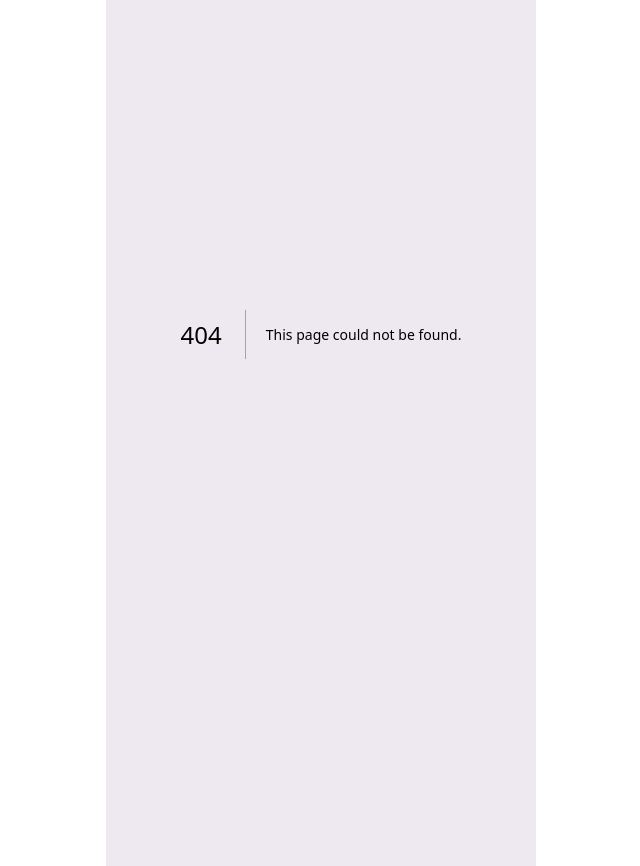
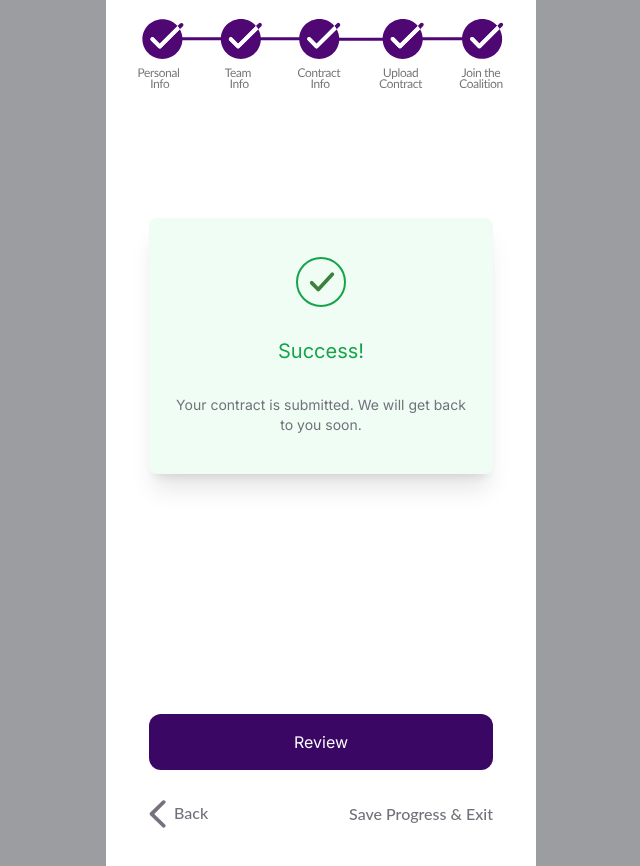
Before and after one commit to Alex-dev7/chatbot-frontend, a Next.js app: page /form/step8/step10 in a window 1280 px wide. Before the commit this address had no page. Shown: the whole page, without its empty margins (319-959 px from the left). Built offline with nearby package versions, Linux system fonts and the light colour scheme.

Commit message:
context api implementation

```diff
--- a/src/app/form/components/Nav.tsx
+++ b/src/app/form/components/Nav.tsx
@@ -18,7 +18,7 @@ function Nav() {
         '/form/step7': '/secondCheck.svg',
         '/form/step8': '/thirdCheck.svg',
         '/form/step9': '/fourthCheck.svg',
-        '/form/step10': '/fifthCheck.svg',
+        '/form/step8/step10': '/fifthCheck.svg',
     }
 
   return (
--- a/src/app/form/layout.tsx
+++ b/src/app/form/layout.tsx
@@ -1,3 +1,4 @@
+import FileContextProvider from "@/context/FileContext";
 import Nav from "./components/Nav";
 
 
@@ -10,7 +11,9 @@ export default function FormLayout({
     <>
         <div className="h-full pt-20 pb-5 flex flex-col justify-between bg-[#FFF]">
         <Nav />
-            {children}
+        <FileContextProvider>
+           {children}
+        </FileContextProvider>
         </div>
     </>
 
--- a/src/app/form/step10/page.tsx
+++ /dev/null
@@ -1,35 +0,0 @@
-import Image from "next/image"
-import Link from "next/link";
-
-export default function Step10() {
-
-
-
-  return (
-    <>
-      <div className="w-[80%] h-full mx-auto py-[30%]  ">
-            <div className="w-full   flex flex-col  place-content-center place-items-center ">
-                <div className="flex flex-col  items-center justify-around w-full h-64 p-6 shadow-xl rounded-lg bg-green-50 ">
-                    <Image width={50} height={50} src="/check.svg" alt="check icon" className="rounded-full border-2 border-green-600" />
-                    <h2 className="text-xl font-normal text-green-600">Success!</h2>
-                    <p className="text-zinc-500 text-sm text-center">Your contract is submitted. We will get back to you soon.</p>
-                </div>
-                <Link href={'/form/step9'} className="w-[80%] h-14 bg-purple-950 rounded-xl text-white hover:bg-purple-800 transition-colors active:bg-purple-950 flex  justify-center place-items-center absolute bottom-24" >
-                               Review
-                </Link>
-            </div>
-        </div>
-        <footer className="w-[80%] mx-auto">
-            <div className="w-full h-16  flex justify-between align-middle place-items-center">
-                <Link href='/form/step9' replace className="text-zinc-500 text-base font-medium font-['Lato'] leading-relaxed flex space-x-2">
-                    <Image width={17} height={17} src='/backArrow.svg' alt='back arrow icon' />
-                    <span>Back</span>
-                </Link>
-                <Link href='/' className="text-zinc-500 text-base font-medium font-['Lato'] leading-relaxed">
-                    Save Progress & Exit
-                </Link>
-            </div>
-        </footer>
-    </>
-  );
-}
--- a/src/app/form/step8/page.tsx
+++ b/src/app/form/step8/page.tsx
@@ -1,45 +1,27 @@
 "use client"
+import { useFileContext } from "@/context/FileContext";
 import { revalidatePath } from "next/cache";
 import Image from "next/image"
 import Link from "next/link";
-import { useState, useEffect } from "react"
+import React, { useState } from "react"
 
 // revalidatePath('/form/step8')
 
-// async function getThreadId() {
-//     const res = await fetch('http://localhost:4000/thread')
 
-//     if (!res.ok) {
-//       // This will activate the closest `error.js` Error Boundary
-//       throw new Error('Failed to fetch data')
-//     }
-
-//     return res.json()
-//   }
 
 export default function Step8() {
-const [thread, setThread] = useState({})
-const [file, setFile] = useState(null)
 const [toggle, setToggle] = useState(false)
-
-// useEffect(() => {
-//     const fetchData = async () => {
-//         const data = await getThreadId();
-//         setFile(thread);
-//       };
-
-//       fetchData();
-//     console.log(thread)
-// }, [])
-
-// console.log(file)
+const { setFile } = useFileContext()
 
 
+function onChangeHandler(e: any){
+    setToggle(true)
+    const target = e.target as typeof e.target & HTMLInputElement;
+    if (target.files) {
+        setFile(target.files[0])
+        console.log(target.files[0])
+    }
 
-function handleSubmit(e: any) {
-    e.preventDefault()
-    console.log('file uploaded')
-    console.log(e.target.file)
 }
 
 
@@ -58,7 +40,7 @@ function handleSubmit(e: any) {
             </div>
             <div className="w-full flex flex-col space-y-4">
 
-             <form className="space-y-2 pb-11" onSubmit={handleSubmit} >
+             <form className="space-y-2 pb-11" >
                 <span  className="text-[#78707C] text-sm font-normal font-['Lato']">
                                 Attach Document From Phone
                  </span>
@@ -74,14 +56,15 @@ function handleSubmit(e: any) {
                             <p className="mb-2 text-sm font-semibold text-gray-500 dark:text-gray-400"> + Add New</p>
                             <p className="text-xs text-gray-500 dark:text-gray-400">.doc, .docx and pdf</p>
                         </div>
-                        <input id="file" type="file" className="hidden" onChange={() => setToggle(true) }/>
+                        <input  type="file" id="file" name="file" className="hidden" onChange={onChangeHandler}/>
                     </label>
                 </div>
-                {/* <Link href={'#'} className="w-[80%] h-14 bg-purple-950 rounded-xl text-white hover:bg-purple-800 transition-colors active:bg-purple-950 flex  justify-center place-items-center absolute bottom-24" >
-                  </Link>        */}
-                        <button type="submit" >Continue</button>
+                        <button type="submit"  className={toggle ? `flex` : 'hidden'}>Upload</button>
 
             </form>
+                 <Link href={'/form/step9'} className="w-[80%] h-14 bg-purple-950 rounded-xl text-white hover:bg-purple-800 transition-colors active:bg-purple-950 flex  justify-center place-items-center absolute bottom-24" >
+                     Continue
+                  </Link>
             </div>
         </div>
         <footer className="w-[80%] mx-auto">
--- /dev/null
+++ b/src/app/form/step8/step10/page.tsx
@@ -0,0 +1,86 @@
+"use client"
+import Image from "next/image"
+import Link from "next/link";
+import { useFileContext } from "@/context/FileContext";
+import { useState, useEffect } from "react";
+
+// async function getThreadId() {
+//     const res = await fetch('http://localhost:4000/thread')
+
+//     if (!res.ok) {
+//       // This will activate the closest `error.js` Error Boundary
+//       throw new Error('Failed to fetch data')
+//     }
+
+//     return res.json()
+//   }
+
+// useEffect(() => {
+//     const fetchData = async () => {
+//         const data = await getThreadId();
+//         setFile(thread);
+//       };
+
+//       fetchData();
+//     console.log(thread)
+// }, [])
+
+export default function Step10() {
+const [thread, setThread] = useState({id: 'thread_rnyT5FlyAVTKJEW6VgPIySWs'})
+
+const { file } = useFileContext()
+
+const handleSubmit = async (e: React.FormEvent<HTMLFormElement>) => {
+    e.preventDefault()
+
+    // if (!file) return
+
+    // try {
+    //     const data = new FormData()
+    //     data.set('file', file)
+    //     data.append('message', 'Review this contract using the color coded system.')
+    //     data.append('threadId', thread.id)
+
+    //     const res = await fetch('http://localhost:4000/message', {
+    //         method: 'POST',
+    //         body: data,
+    //     })
+
+    //     if (!res.ok) {
+    //         throw new Error(await res.text())
+    //     }
+    // } catch (error) {
+    //     console.error('Failed to upload the file', error)
+    // }
+
+}
+
+console.log("-----------", file)
+  return (
+    <>
+      <div className="w-[80%] h-full mx-auto py-[30%]  ">
+            <div className="w-full   flex flex-col  place-content-center place-items-center ">
+                <div className="flex flex-col  items-center justify-around w-full h-64 p-6 shadow-xl rounded-lg bg-green-50 ">
+                    <Image width={50} height={50} src="/check.svg" alt="check icon" className="rounded-full border-2 border-green-600" />
+                    <h2 className="text-xl font-normal text-green-600">Success!</h2>
+                    <p className="text-zinc-500 text-sm text-center">Your contract is submitted. We will get back to you soon.</p>
+                </div>
+                <Link href={'/form/step8/result'} className="w-[80%] h-14 bg-purple-950 rounded-xl text-white hover:bg-purple-800 transition-colors active:bg-purple-950 flex  justify-center place-items-center absolute bottom-24" >
+                               Review
+                </Link>
+            </div>
+        </div>
+        <footer className="w-[80%] mx-auto">
+            <div className="w-full h-16  flex justify-between align-middle place-items-center">
+                <Link href='/form/step9' replace className="text-zinc-500 text-base font-medium font-['Lato'] leading-relaxed flex space-x-2">
+                    <Image width={17} height={17} src='/backArrow.svg' alt='back arrow icon' />
+                    <span>Back</span>
+                </Link>
+                <Link href='/' className="text-zinc-500 text-base font-medium font-['Lato'] leading-relaxed">
+                    Save Progress & Exit
+                </Link>
+            </div>
+        </footer>
+    </>
+  );
+}
--- a/src/app/form/step9/page.tsx
+++ b/src/app/form/step9/page.tsx
@@ -31,7 +31,7 @@ export default function Step9() {
                     <Image width={40} height={40} src='/shield.png' alt="security shield icon"/>
                     <p className="text-zinc-500 h-fit text-lg font-medium font-['Lato'] flex place-self-center leading-7">Read about our commitment <br/>to data privacy and security</p>
                 </div>
-                <Link href={'/form/step10'} className="w-[80%] h-14 bg-purple-950 rounded-xl text-white hover:bg-purple-800 transition-colors active:bg-purple-950 flex  justify-center place-items-center absolute bottom-24" >
+                <Link href={'/form/step8/step10'} className="w-[80%] h-14 bg-purple-950 rounded-xl text-white hover:bg-purple-800 transition-colors active:bg-purple-950 flex  justify-center place-items-center absolute bottom-24" >
                                 Continue
                 </Link>
             </div>
--- /dev/null
+++ b/src/context/FileContext.tsx
@@ -0,0 +1,34 @@
+"use client"
+import  { useState, createContext, useContext } from "react"
+
+type FileContextProviderProps = {
+    children: React.ReactNode
+}
+
+type FileContextType = {
+    file: File | null
+    setFile: React.Dispatch<React.SetStateAction<File | null>>
+}
+
+
+export const FileContext = createContext<FileContextType | null>(null);
+
+
+
+export default function FileContextProvider({children}: FileContextProviderProps) {
+    const [file, setFile] = useState<File | null>(null)
+    return (
+        <FileContext.Provider value={{file, setFile}}>
+            {children}
+        </FileContext.Provider>
+    )
+}
+
+// custom hook
+export function useFileContext() {
+    const context = useContext(FileContext)
+    if (!context) {
+        throw new Error('useFileContext must be used within a FileContextProvider')
+    }
+    return context
+}
```
Also changed, not shown: src/app/form/step8/step10/result/page.tsx (renamed from src/app/form/result/page.tsx).
